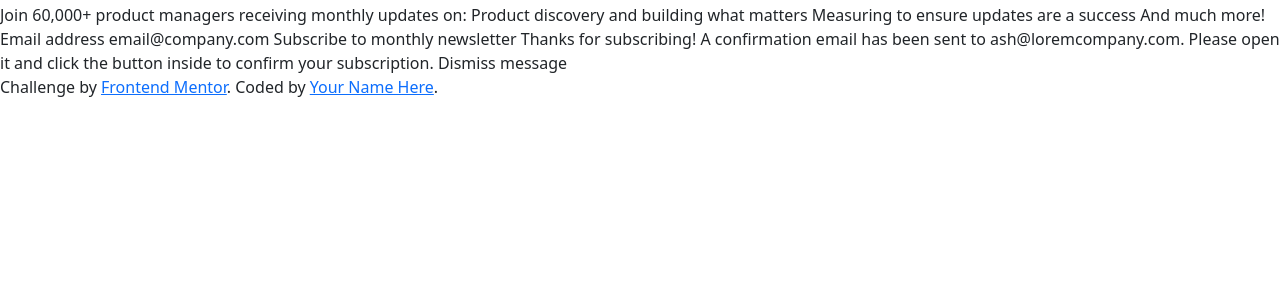
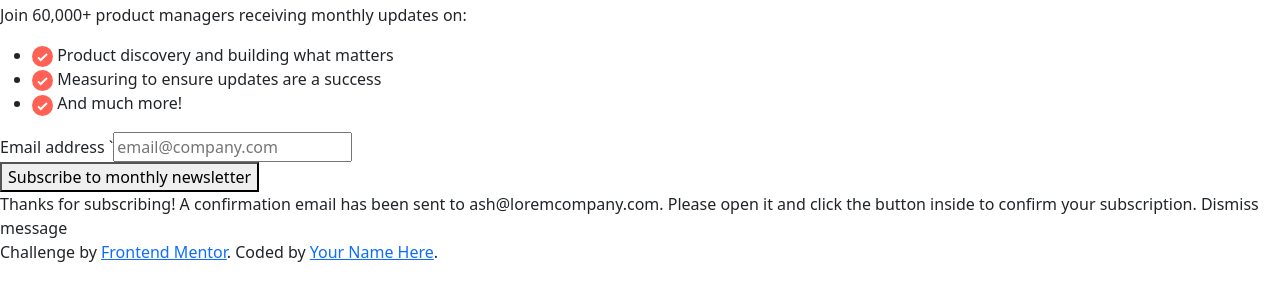
Before and after one commit to iamernesto14/Newsletter_SignUp, a plain HTML site: page index.html in a window 1280 px wide. Shown: the part 337-638 px from the top of the page. Drawn offline with nearby package versions, Linux system fonts and the light colour scheme.

Commit message:
added button

```diff
--- a/index.html
+++ b/index.html
@@ -22,21 +22,35 @@
 
     <div>
       <h1>Stay updated!</h1>
+      <div>
+        <p>Join 60,000+ product managers receiving monthly updates on:</p>
+        <ul>
+          <li><img src="./assets/images/icon-list.svg" alt=""> Product discovery and building what matters</li>
+          <li><img src="./assets/images/icon-list.svg" alt=""> Measuring to ensure updates are a success</li>
+          <li><img src="./assets/images/icon-list.svg" alt=""> And much more!</li>
+        </ul>
+      </div>
+
+      <div>
+        <div>
+          <label for="">Email address</label>
+        `<input type="text" placeholder="email@company.com" required>
+        </div>
+        <button>Subscribe to monthly newsletter</button>
+      </div>
     </div>
   </main>
 
 
 
-  Join 60,000+ product managers receiving monthly updates on:
 
-  Product discovery and building what matters
-  Measuring to ensure updates are a success
-  And much more!
 
-  Email address
-  email@company.com
 
-  Subscribe to monthly newsletter
+
+
+
+
+
 
   <!-- Sign-up form end -->
 
```
